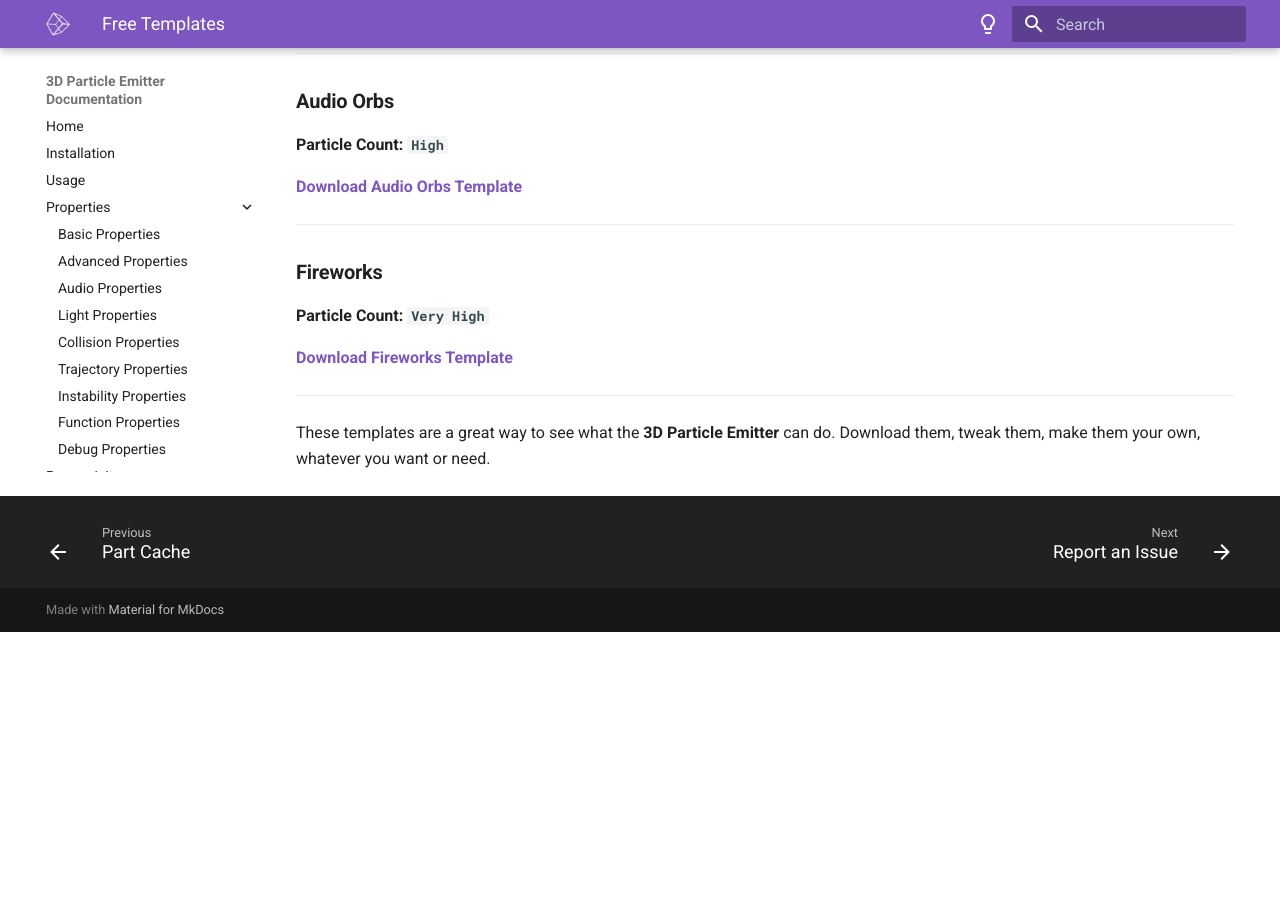
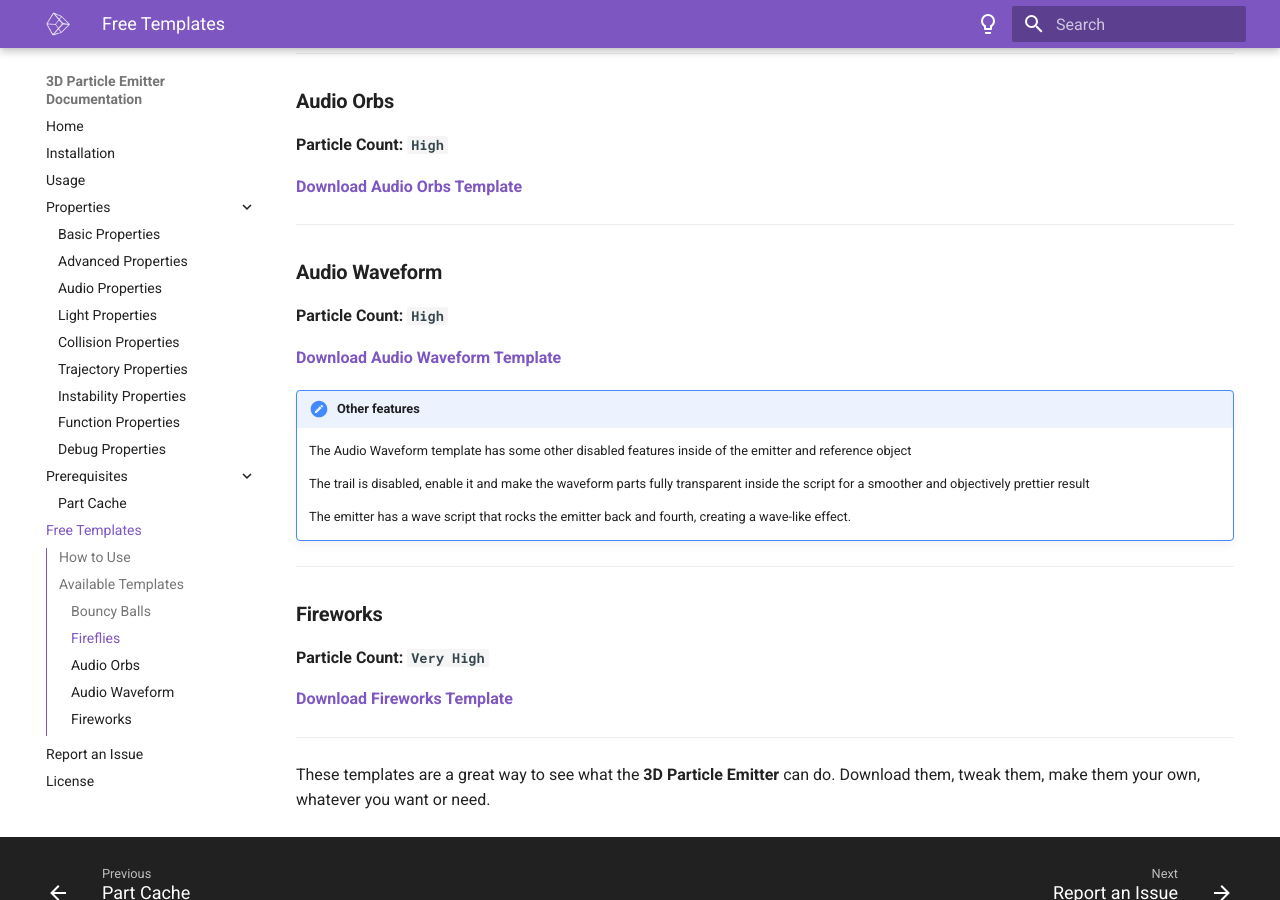
Before and after one commit to FancyDucc/3D-Particle-System, an MkDocs documentation site: the page built from docs/templatelist.md, in a window 1280 px wide and 900 px high, scrolled down 814 px. Built offline with MkDocs 1.6.1 and Material for MkDocs 9.7.7, drawn with Linux system fonts in a browser that asks for light colours; before the commit the page ends 1446 px from its top, so only the background shows below that.

Commit message:
added audio relations and new template

```diff
--- a/docs/templatelist.md
+++ b/docs/templatelist.md
@@ -36,6 +36,20 @@
 
 ---
 
+### **Audio Waveform**
+**Particle Count: `High`**
+
+**[Download Audio Waveform Template](downloads\AudioWaveform.rbxm)**
+
+!!! note "Other features"
+    The Audio Waveform template has some other disabled features inside of the emitter and reference object
+
+    The trail is disabled, enable it and make the waveform parts fully transparent inside the script for a smoother and objectively prettier result
+
+    The emitter has a wave script that rocks the emitter back and fourth, creating a wave-like effect.
+
+---
+
 ### **Fireworks**
 **Particle Count: `Very High`**
 
--- a/mkdocs.yml
+++ b/mkdocs.yml
@@ -1,8 +1,9 @@
 site_name: 3D Particle Emitter Documentation
-site_url: https://fancyducc.github.io/3D-Particle-System/
+site_url: https://fancyducc.github.io/3D-Particle-System/getting-started/
 
 plugins:
   - search
+
 
 theme:
   name: material
```
Also changed, not shown: docs/prerequisites/partcache.md (+1 -1 lines), docs/properties/audio.md (+27 -0 lines), docs/properties/basic-properties.md (+13 -0 lines), 2 other files.
